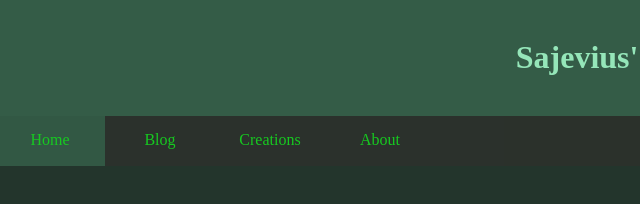
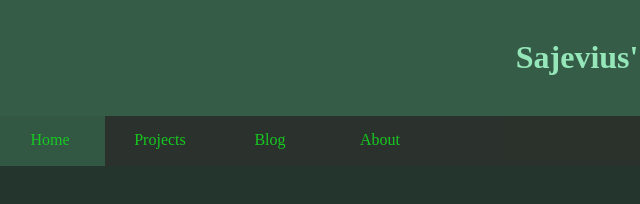
Before and after one commit to Sajevius/sajevius.github.io, a plain HTML site: page index.html in a window 1280 px wide. Shown: the full height of the page, 5-645 px from the left. Drawn offline with Linux system fonts and the light colour scheme.

Commit message:
Update index.html

```diff
--- a/index.html
+++ b/index.html
@@ -13,9 +13,9 @@
     </div>
     <div id="navbar">
       <a href="javascript:void(0)" title="Home" class="active">Home</a>
-      <a href="./blog/" title="Blog">Blog</a>
-      <a href="./creations/" title="Creations">Creations</a>
-      <a href="./about/" title="About">About</a>
+      <a href="javascript:void(0)" title="Projects">Projects</a>
+      <a href="javascript:void(0)" title="Blog">Blog</a>
+      <a href="javascript:void(0)" title="About">About</a>
     </div>
   </body>
 </html>
```
